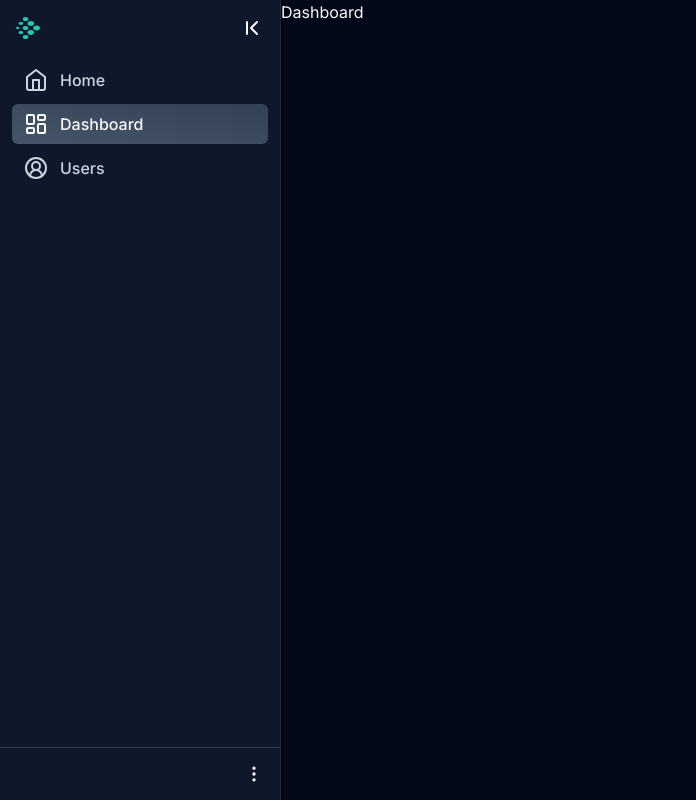
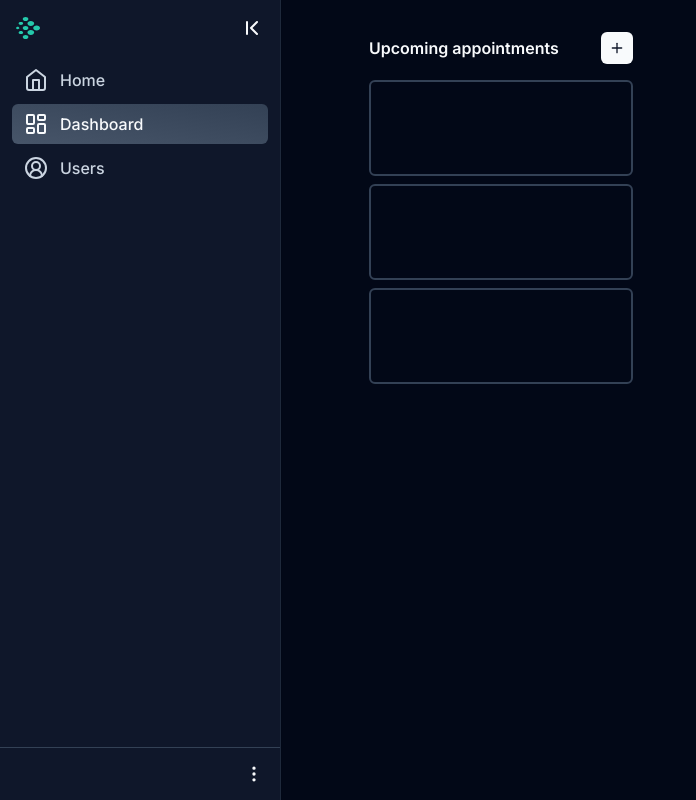
Before and after one commit to ryanmello/healthcare, a Next.js app: page /dashboard in a window 1280 px wide. Shown: the whole page, without its empty margins (0-696 px from the left). Built offline with nearby package versions, Linux system fonts and the light colour scheme; no server answers.

Commit message:
appointment, fav, create

```diff
--- /dev/null
+++ b/app/dashboard/components/CreateAppointmentModal.tsx
@@ -0,0 +1,12 @@
+import { Button } from "@/components/ui/button";
+import { PlusIcon } from "lucide-react";
+
+const CreateAppointmentModal = () => {
+  return (
+    <Button size="sm">
+      <PlusIcon size={16} />
+    </Button>
+  );
+};
+
+export default CreateAppointmentModal;
--- a/app/dashboard/page.tsx
+++ b/app/dashboard/page.tsx
@@ -1,11 +1,24 @@
-import React from 'react'
+import MaxWidthWrapper from "@/components/MaxWidthWrapper";
+import CreateAppointmentModal from "./components/CreateAppointmentModal";
 
 const Dashboard = () => {
   return (
-    <div>
-      Dashboard
-    </div>
-  )
-}
+    <MaxWidthWrapper className="flex mt-4">
+      <div className="w-1/3">
+        <div className="px-2">
+          <div className="flex items-center justify-between my-4">
+            <h2 className="font-semibold">Upcoming appointments</h2>
+            <CreateAppointmentModal />
+          </div>
+          <div className="flex flex-col space-y-2">
+            <div className="w-full h-24 border-2 border-slate-700 rounded-md"></div>
+            <div className="w-full h-24 border-2 border-slate-700 rounded-md"></div>
+            <div className="w-full h-24 border-2 border-slate-700 rounded-md"></div>
+          </div>
+        </div>
+      </div>
+    </MaxWidthWrapper>
+  );
+};
 
-export default Dashboard
+export default Dashboard;
--- a/components/ui/button.tsx
+++ b/components/ui/button.tsx
@@ -21,7 +21,7 @@ const buttonVariants = cva(
       },
       size: {
         default: "h-10 px-4 py-2",
-        sm: "h-9 rounded-md px-3",
+        sm: "h-8 rounded-md px-2 text-xs",
         lg: "h-11 rounded-md px-8",
         icon: "h-10 w-10",
       },
```
Also changed, not shown: 2 other files (tests, documents, lock files or other folders).
